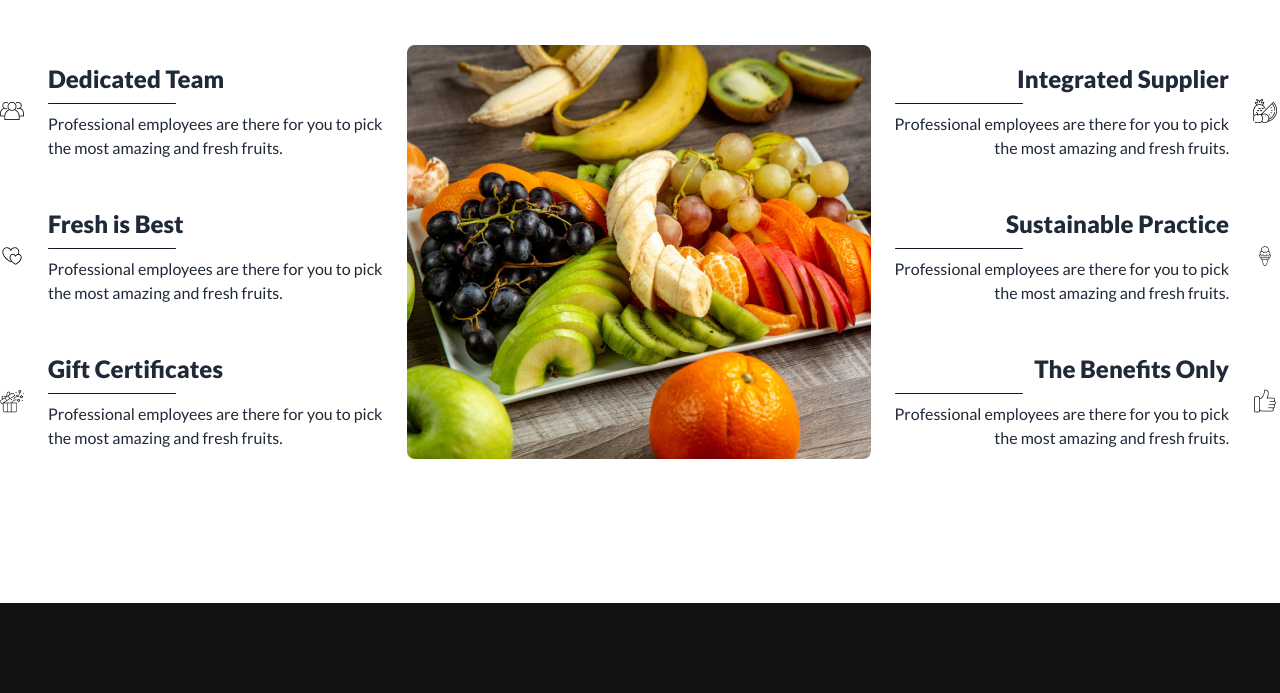
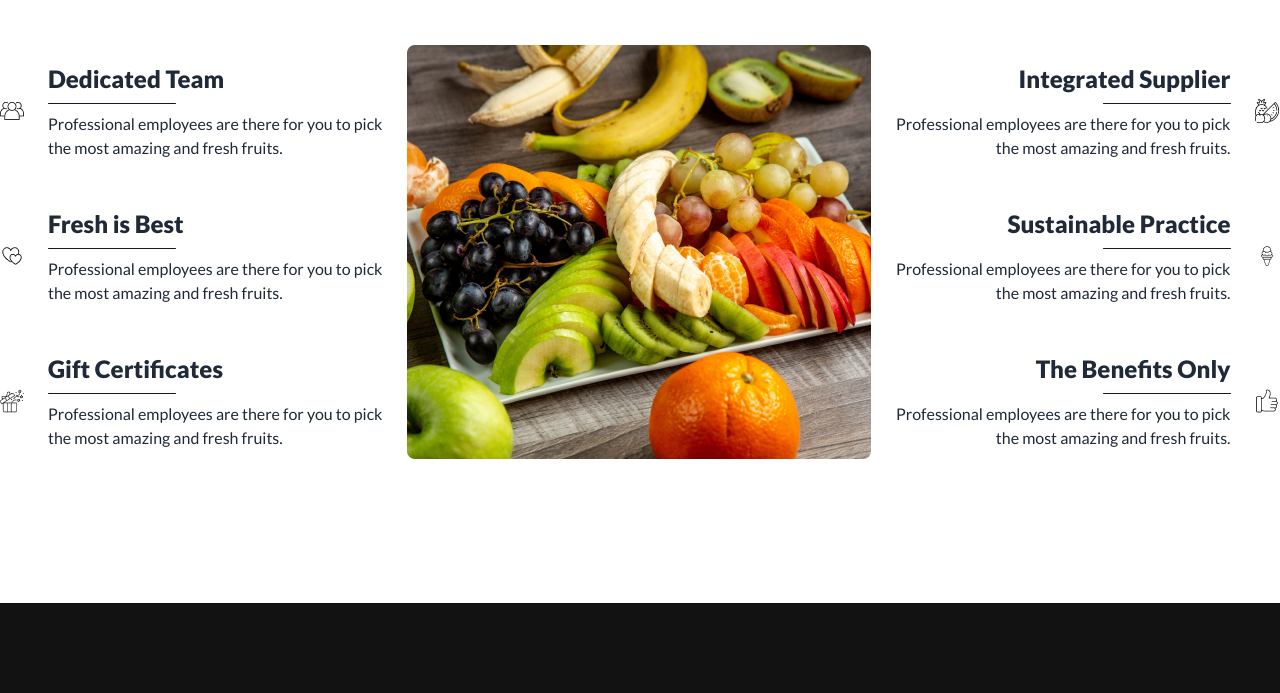
Before and after one commit to Rahatul-Alom/B8A3-fruit-brust, a plain HTML site: page index.html in a window 1280 px wide. Shown: the part 2769-3462 px from the top of the page. Drawn offline with nearby package versions, Linux system fonts and the light colour scheme.

Commit message:
fixed hr

```diff
--- a/index.html
+++ b/index.html
@@ -484,7 +484,7 @@
               <div class="flex items-center">
                 <div class="pr-6 space-y-2 text-right">
                   <h3 class="font-extrabold text-2xl">Integrated Supplier</h3>
-                  <div class="w-32 rounded bg-gray-900 h-[1px]"></div>
+                  <div class="ml-52 w-32 rounded bg-gray-900 h-[1px]"></div>
                   <p>Professional employees are there for you to pick <br> the most amazing and fresh fruits.</p>
                 </div>
                 <img src="./images/icons/fruit-1.png" alt="">
@@ -492,7 +492,7 @@
               <div class="flex items-center mt-12">
                 <div class="pr-6 space-y-2 text-right">
                   <h3 class="font-extrabold text-2xl">Sustainable Practice</h3>
-                  <div class="w-32 rounded bg-gray-900 h-[1px]"></div>
+                  <div class="ml-52 w-32 rounded bg-gray-900 h-[1px]"></div>
                   <p>Professional employees are there for you to pick <br> the most amazing and fresh fruits.</p>
                 </div>
                 <img src="./images/icons/ice-cream-1.png" alt="">
@@ -500,7 +500,7 @@
               <div class="flex items-center mt-12">
                 <div class="pr-6 space-y-2 text-right">
                   <h3 class="font-extrabold text-2xl">The Benefits Only</h3>
-                  <div class=" w-32 rounded bg-gray-900 h-[1px]"></div>
+                  <div class="ml-52 w-32 rounded bg-gray-900 h-[1px]"></div>
                   <p>Professional employees are there for you to pick <br> the most amazing and fresh fruits.</p>
                 </div>
                 <img src="./images/icons/like-1.png" alt="">
```
